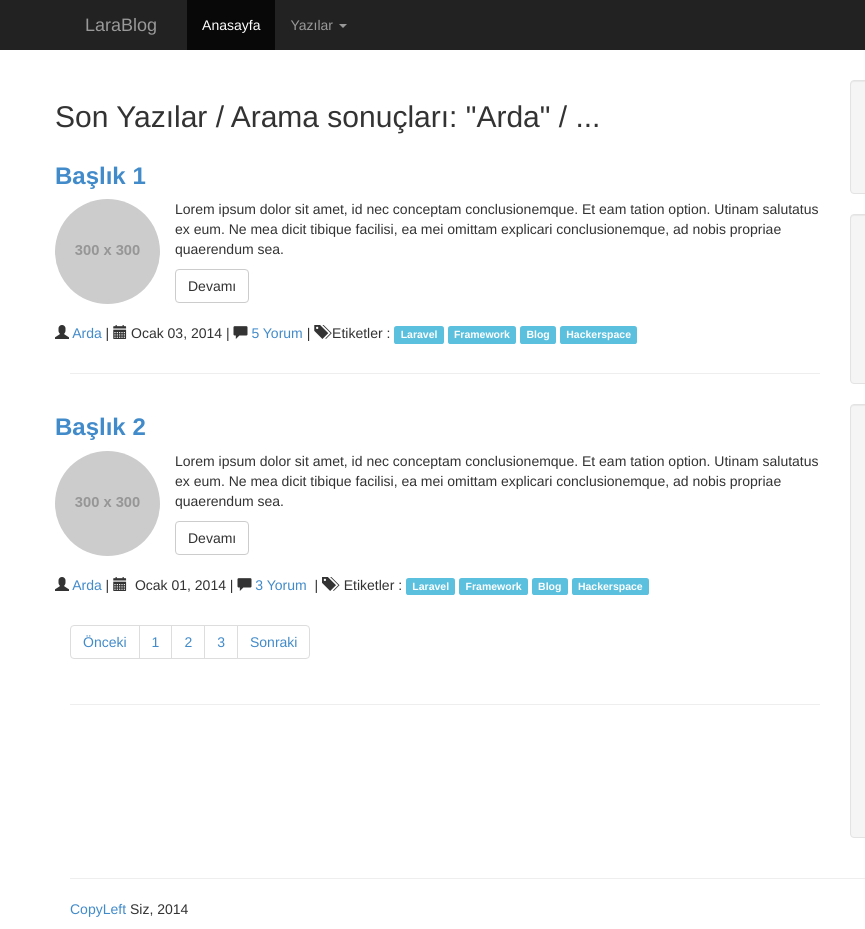
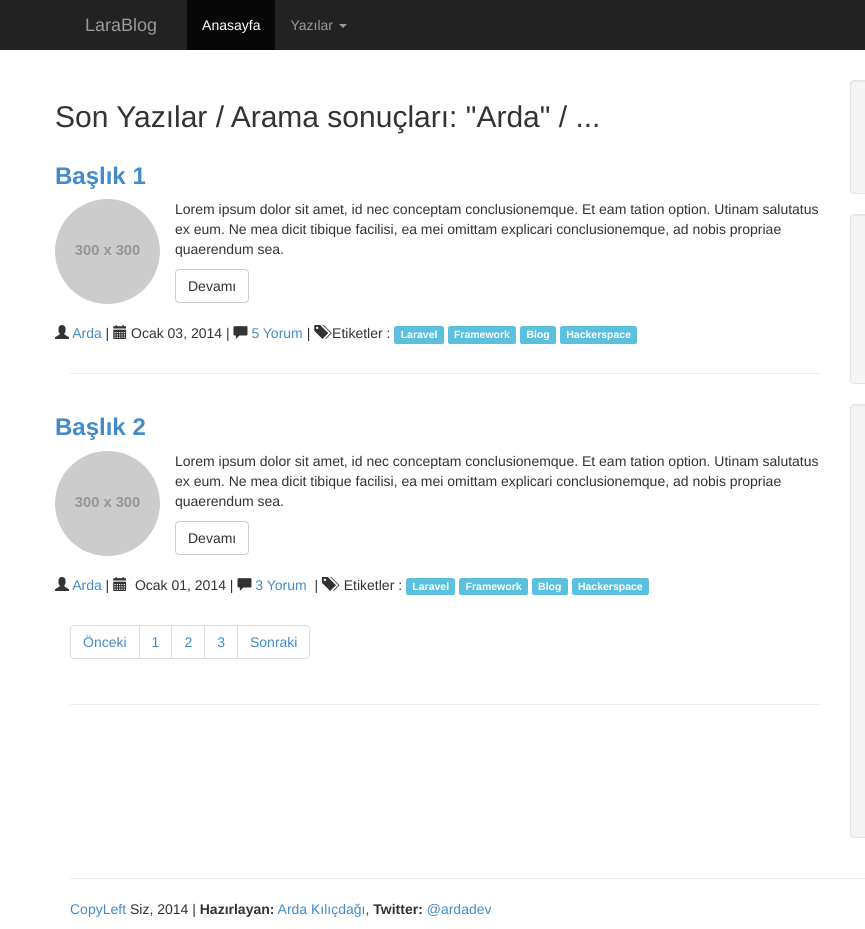
Before and after one commit to Ardakilic/Bootstrap-Blog-Template, a plain HTML site: page latest-posts-search-results.html in a window 1280 px wide. Shown: the full height of the page, 0-865 px from the left. Drawn offline with Linux system fonts and the light colour scheme; grey boxes are pictures that could not be loaded; placeholder pictures from the web are drawn by us.

Commit message:
Update latest-posts-search-results.html

```diff
--- a/latest-posts-search-results.html
+++ b/latest-posts-search-results.html
@@ -292,8 +292,7 @@
       <hr>
       <footer>
         <p>
-          <a href="http://en.wikipedia.org/wiki/Copyleft">CopyLeft</a>
-          Siz, 2014
+          <a href="http://en.wikipedia.org/wiki/Copyleft">CopyLeft</a> Siz, 2014 | <b>Hazırlayan:</b> <a href="http://ardakilicdagi.com">Arda Kılıçdağı</a>, <b>Twitter:</b> <a href="https://twitter.com/ardadev">@ardadev</a>
         </p>
       </footer>
     </div>
```
